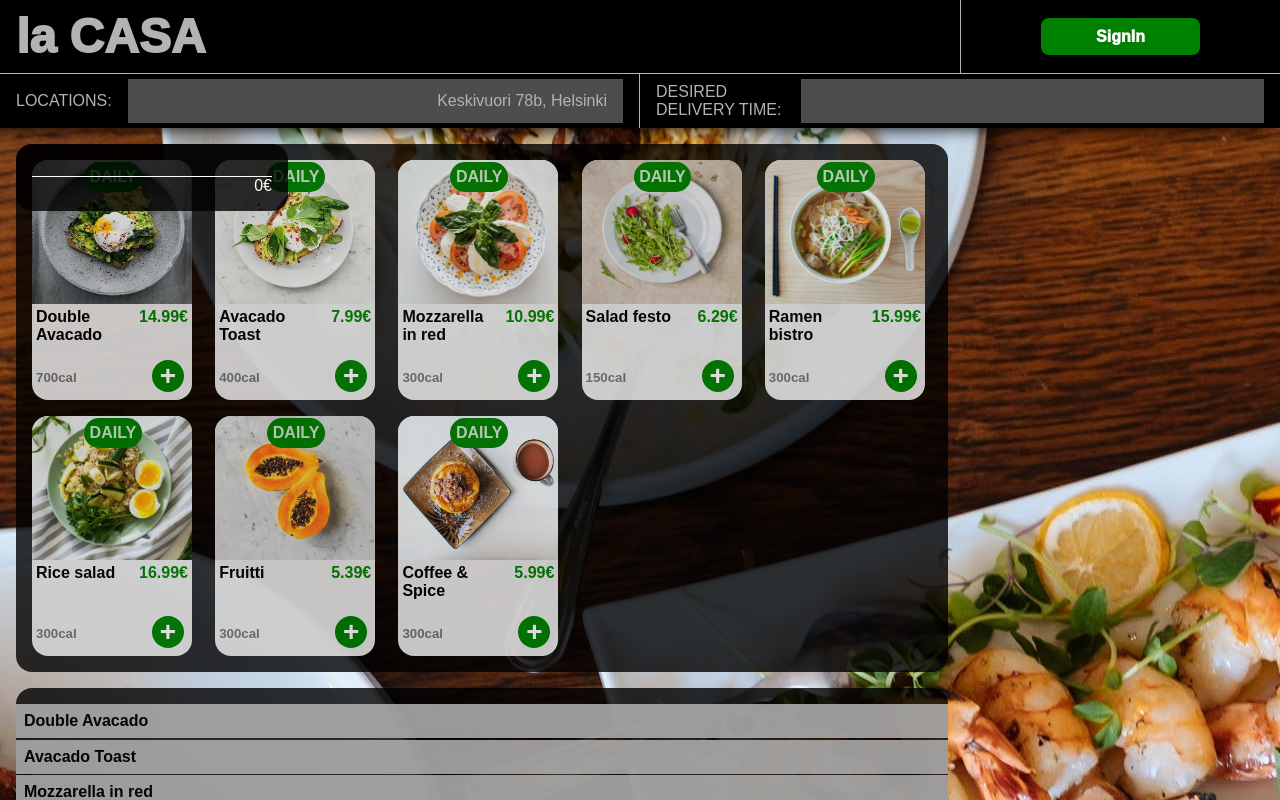
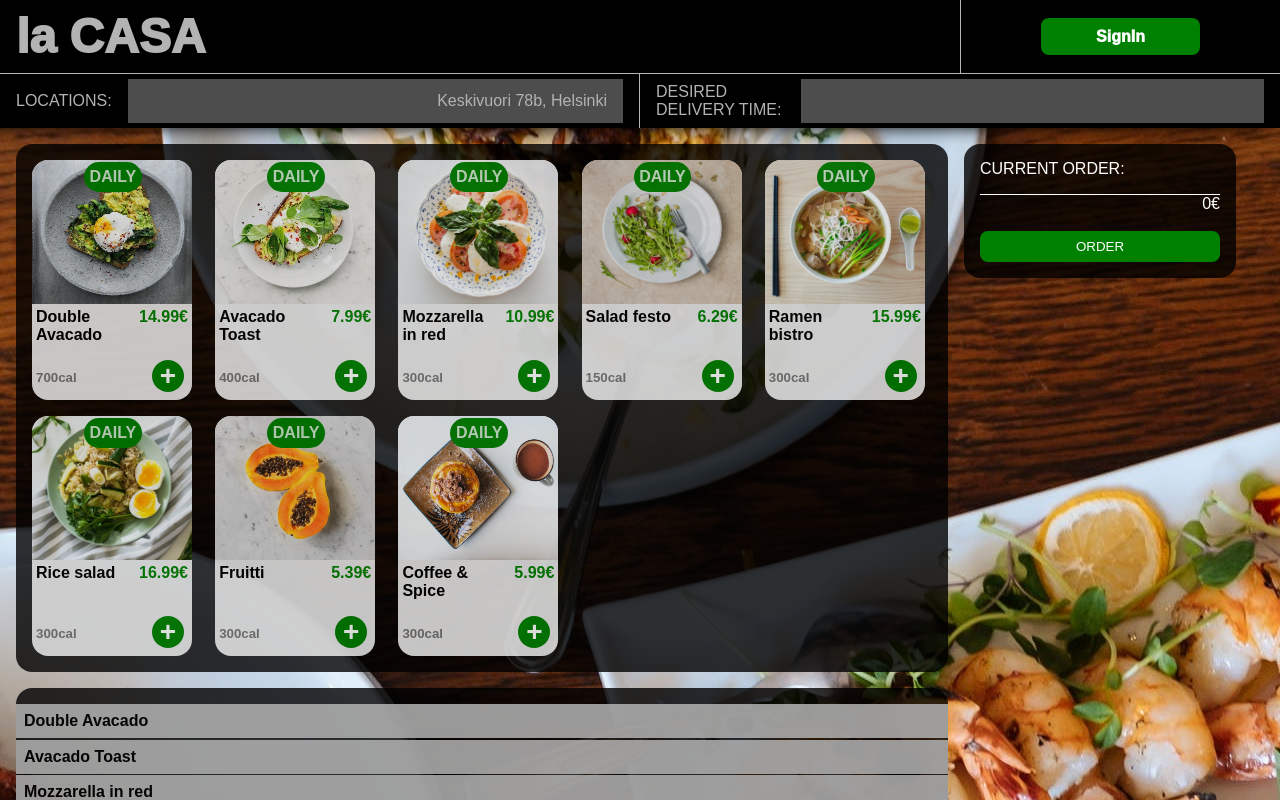
Before and after one commit to Kuovinen/Restaurant, a React (Create React App) app: page / in a window 1280 px wide. Shown: the top 800 px of the page. Built offline with nearby package versions, Linux system fonts and the light colour scheme.

Commit message:
added order form button and moved order form into it's own div for fixed position movement

```diff
--- a/src/components/Main.js
+++ b/src/components/Main.js
@@ -27,7 +27,9 @@ export default function Header(props) {
       {/*DAILY DISHES*/}
       <div className="dishes">{dishes}</div>
       {/*Order form on the right*/}
+      <div className="orderForm">
         <div className="currentOrder">
+          CURRENT ORDER:
           {props.orderArray.map((element, index) => (
             <OrderItem
               key={index}
@@ -46,8 +48,12 @@ export default function Header(props) {
               return result;
             }, 0)}
             €
-        </div>{" "}
           </div>
+          <br />
+          <button className="orderButton">ORDER</button>
+        </div>
+      </div>
+
       {/*BOTTOM MENU*/}
       <div className="menu">{menu}</div>
     </main>
```
Lines whose indentation alone changed are shown as unchanged.
